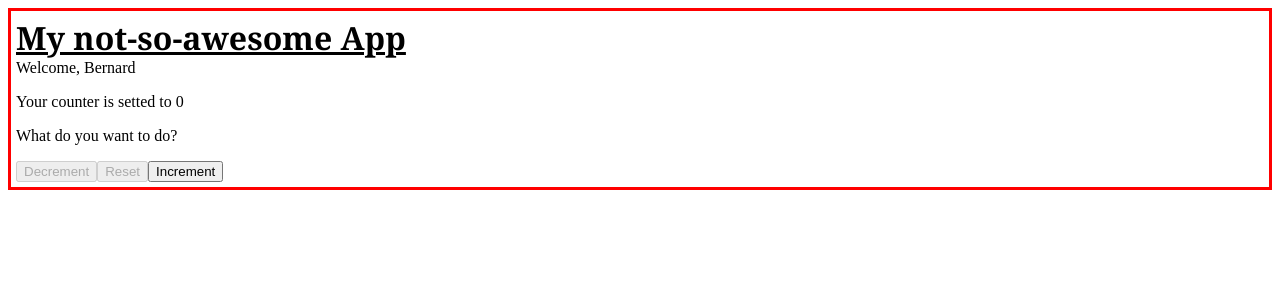
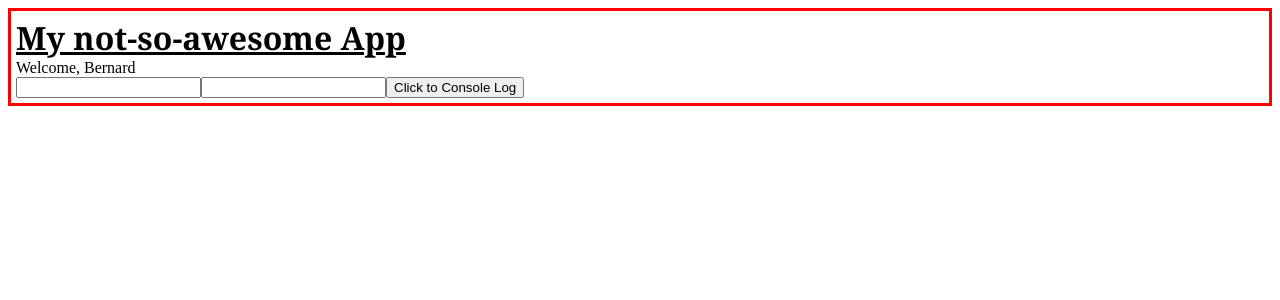
Before and after one commit to cristophergaziano/React_Ex, a React (Create React App) app in the folder my-app/: page / in a window 1280 px wide. Shown: the top 300 px of the page. Built offline with nearby package versions, Linux system fonts and the light colour scheme.

Commit message:
exercise customhooks-02 done

```diff
--- a/my-app/package.json
+++ b/my-app/package.json
@@ -3,6 +3,9 @@
   "version": "0.1.0",
   "private": true,
   "dependencies": {
+    "@emotion/react": "^11.10.5",
+    "@emotion/styled": "^11.10.5",
+    "@mui/material": "^5.10.15",
     "@testing-library/jest-dom": "^5.16.5",
     "@testing-library/react": "^13.4.0",
     "@testing-library/user-event": "^13.5.0",
--- a/my-app/src/App.js
+++ b/my-app/src/App.js
@@ -1,16 +1,14 @@
 import { React } from "react";
 import { Welcome } from "./Welcome";
 import { Container } from "./Container";
-import { GithubUser } from "./GithubUser";
-import GithubUserList from "./GithubUserList";
-import NewCounter from "./NewCounter";
+import NewForm from "./NewForm";
 
 export function App() {
   return (
     <div>
       <Container title="My not-so-awesome App">
         <Welcome name="Bernard" />
-        <NewCounter />
+        <NewForm />
       </Container>
     </div>
   );
--- a/my-app/src/NewCounter.js
+++ b/my-app/src/NewCounter.js
@@ -3,6 +3,8 @@
 // decrement and reset the counter.
 
 import { useCounter } from "./useCounter";
+import Button from "@mui/material/Button";
+import ButtonGroup from "@mui/material/Button";
 
 const NewCounter = ({ initialValue = 0 }) => {
   const { counter, onIncrement, onDecrement, onReset } =
@@ -12,13 +14,20 @@ const NewCounter = ({ initialValue = 0 }) => {
     <div>
       <p>Your counter is setted to {counter}</p>
       <p>What do you want to do?</p>
-      <button onClick={onDecrement} disabled={counter < 1 ? true : false}>
-        Decrement
-      </button>
-      <button onClick={onReset} disabled={counter < 1 ? true : false}>
-        Reset
-      </button>
-      <button onClick={onIncrement}>Increment</button>
+      <ButtonGroup
+        variant="outlined"
+        color="primary"
+        size="small"
+        aria-label="outlined small primary button group"
+      >
+        <Button onClick={onDecrement} disabled={counter < 1 ? true : false}>
+          Decrement
+        </Button>
+        <Button onClick={onReset} disabled={counter < 1 ? true : false}>
+          Reset
+        </Button>
+        <Button onClick={onIncrement}>Increment</Button>
+      </ButtonGroup>
     </div>
   );
 };
--- /dev/null
+++ b/my-app/src/NewForm.js
@@ -0,0 +1,15 @@
+import useForm from "./useForm";
+
+export const NewForm = () => {
+  const { data, onForm, onConsoleLog } = useForm();
+
+  return (
+    <form>
+      <input onChange={onForm} value={data.username} name="username" />
+      <input onChange={onForm} value={data.password} type="password" name="password" />
+      <button onClick={onConsoleLog}>Click to Console Log</button>
+    </form>
+  );
+};
+
+export default NewForm;
--- /dev/null
+++ b/my-app/src/useForm.js
@@ -0,0 +1,27 @@
+import { useState } from "react";
+
+const useForm = () => {
+  const [data, setData] = useState({
+    username: "",
+    password: "",
+  });
+
+  const onForm = (event) => {
+    event.preventDefault();
+    const name = event.target.name;
+    const value = event.target.value;
+    setData({
+      ...data,
+      [name]: value,
+    });
+  };
+
+  const onConsoleLog = (event) => {
+    event.preventDefault();
+    console.log(data);
+  };
+
+  return { data, onForm, onConsoleLog };
+};
+
+export default useForm;
```
Also changed, not shown: 1 other file (tests, documents, lock files or other folders).
